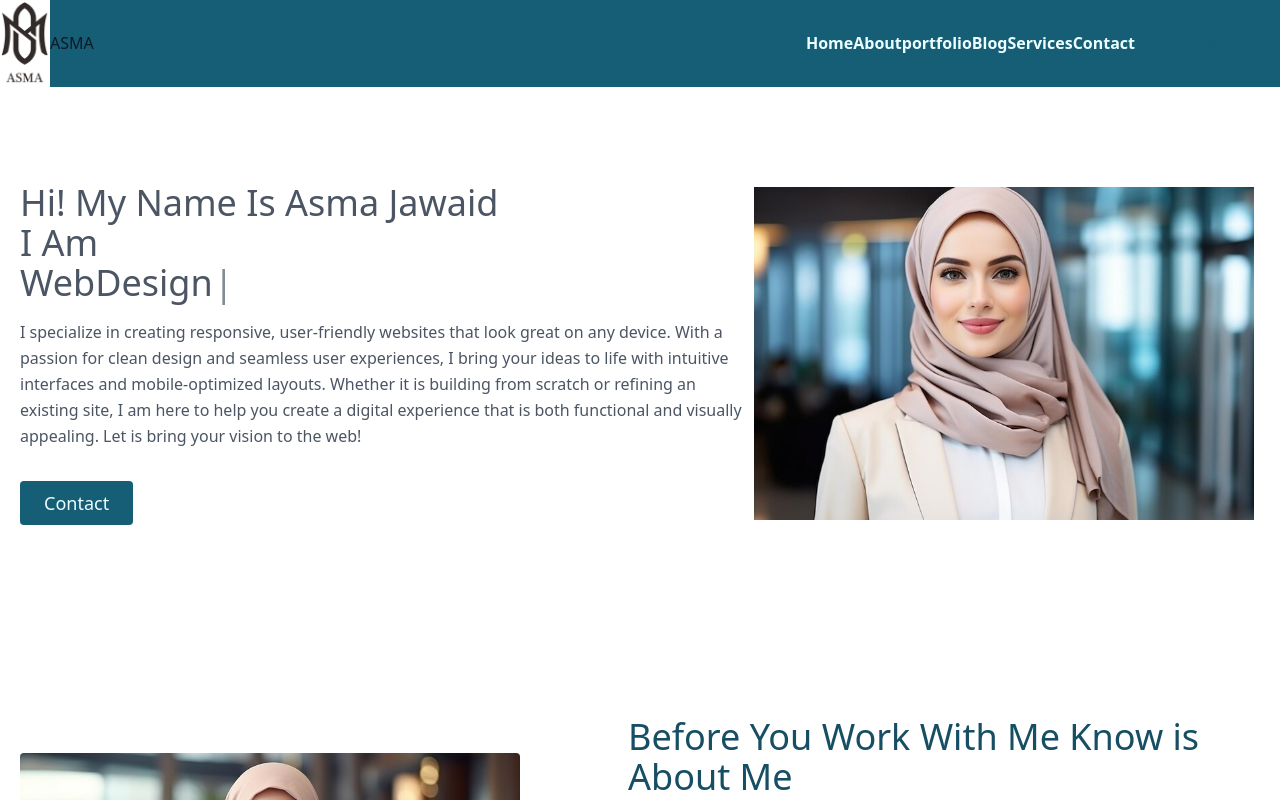
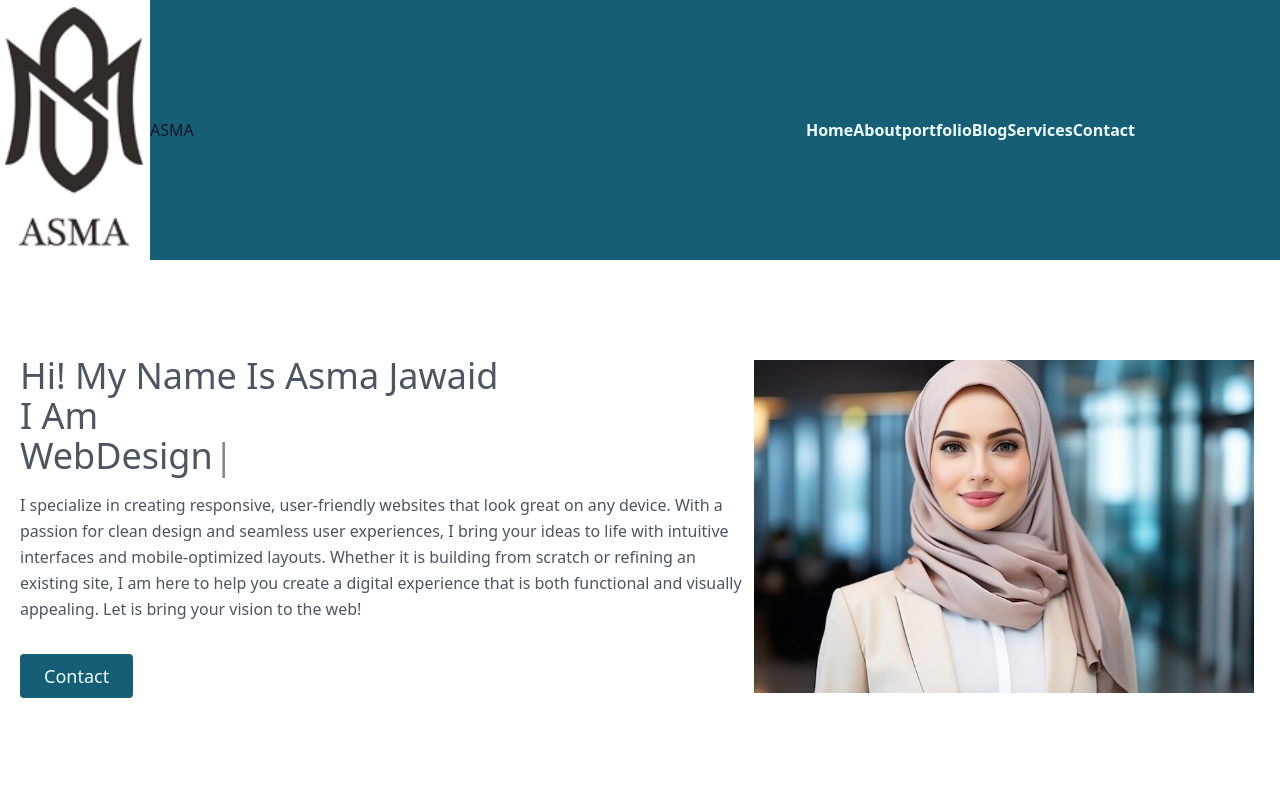
Before and after one commit to asmajawaid/portfolio_tailwindcss, a Next.js app: page / in a window 1280 px wide. Shown: the top 800 px of the page. Built offline with nearby package versions, Linux system fonts and the light colour scheme.

Commit message:
changes in header footer

```diff
--- a/src/Components/Footer.tsx
+++ b/src/Components/Footer.tsx
@@ -10,7 +10,7 @@ export default function Footer() {
   return (
     <div className="bg-cyan-800">
       <footer className="text-gray-900 body-font">
-        <div className="container px-5 py-8 mx-auto flex items-center sm:flex-row flex-col">
+        <div className="container px-5 py-8 mx-auto flex items-center sm:flex-row  flex-row">
           <Link
             href="/"
             className="flex title-font font-medium items-center md:justify-start justify-center text-gray-900"
--- a/src/Components/Header.tsx
+++ b/src/Components/Header.tsx
@@ -7,14 +7,14 @@ export default function Header() {
   return (
     <div className='bg-cyan-800 z-50 sticky top-0'>
       <header className="text-emerald-600 body-font">
-  <div className="container mx-auto flex flex-wrap p-2 flex-col md:flex-row items-center">
+  <div className="container mx-auto flex flex-wrap p-2 flex-col md:flex-row sm:flex-col items-center">
     <Link href="/" className="flex title-font font-medium items-center text-gray-900 mb-4 md:mb-0">
 
-      <Image src="/images/asma.png" height={50} width={50} alt="logo" className='w-10 h-10'/>
+      <Image src="/images/asma.png" height={150} width={150} alt="logo" className='w-10 h-10'/>
 
       <span className="ml-3 text-xl font-bold">ASMA</span>
     </Link>
-    <nav className="md:ml-auto md:mr-auto flex flex-wrap items-center text-base justify-center">
+    <nav className="md:ml-auto md:mr-auto flex flex-wrap items-center text-base justify-evenly">
       <Link href="/" className="mr-5 hover:text-black font-semibold text-cyan-50">Home</Link>
       <Link href="/about" className="mr-5 hover:text-black font-semibold text-cyan-50">About</Link>
       <Link href="/portfolio" className="mr-5 hover:text-black font-semibold text-cyan-50">portfolio</Link>
```
